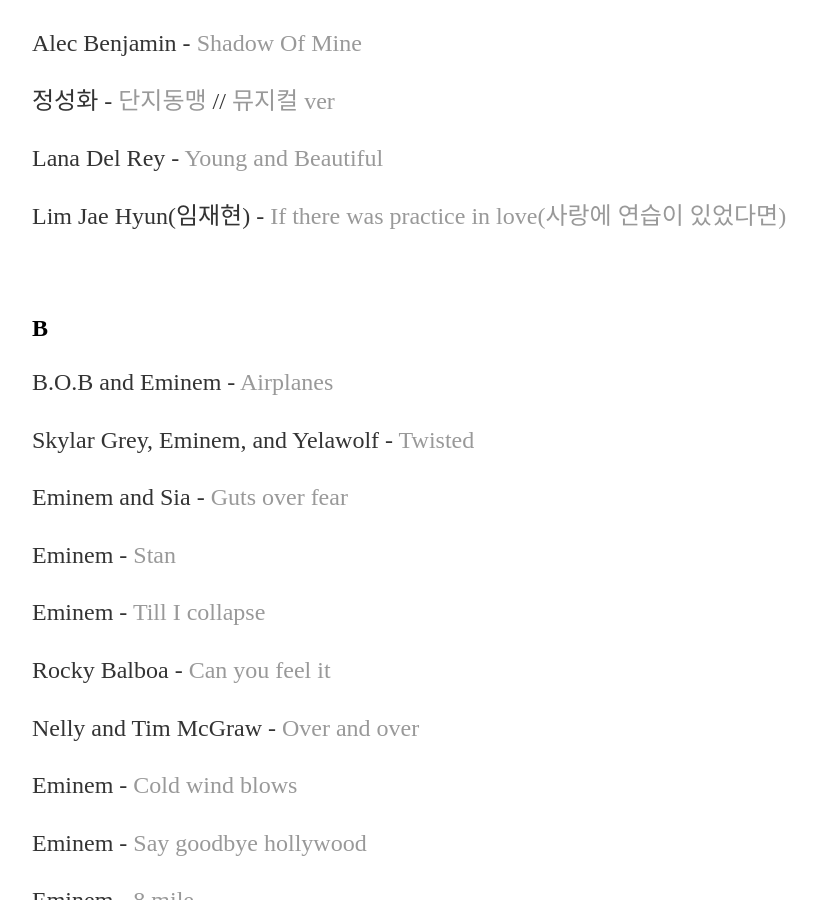
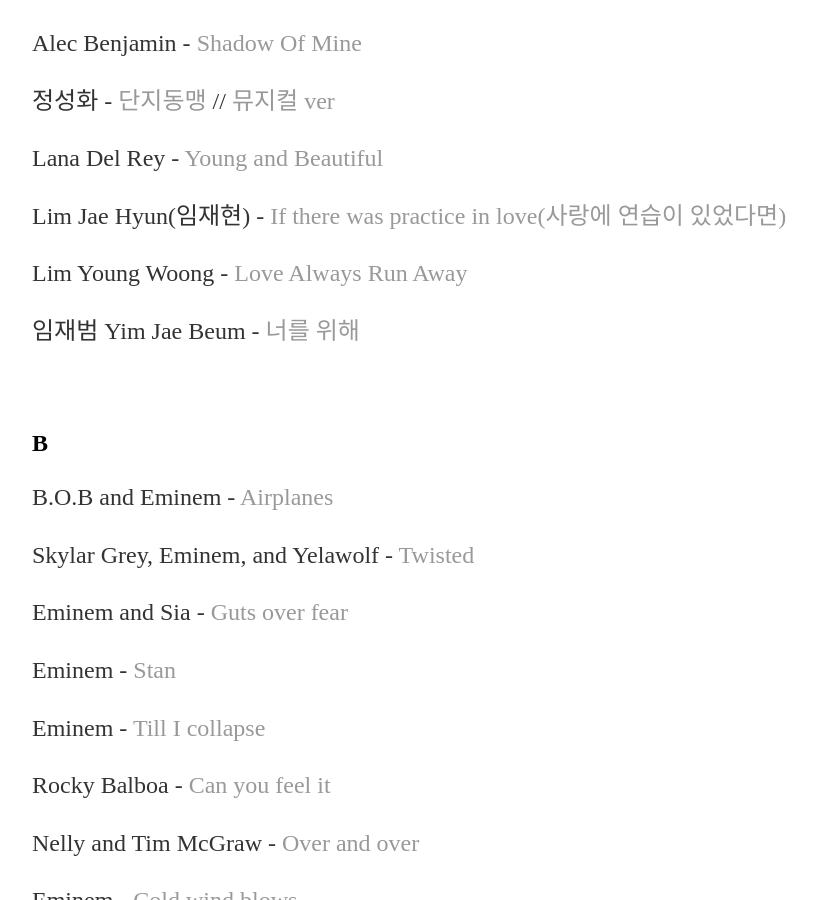
Before and after one commit to yjkweon24/yjkweon24.github.io, a Jekyll site: the page built from _posts/2018-10-23-songs-that-i-love.md, in a window 1280 px wide and 900 px high, scrolled down 3767 px. Shown: the whole window, without its empty margins (160-976 px from the left). Built offline with Jekyll 4.4.1, drawn with Linux system fonts in a browser that asks for light colours; some of the changed text lies outside the part shown.

Commit message:
Update 2018-10-23-songs-that-i-love.md

```diff
--- a/_posts/2018-10-23-songs-that-i-love.md
+++ b/_posts/2018-10-23-songs-that-i-love.md
@@ -128,6 +128,10 @@
 Lana Del Rey - [Young and Beautiful](https://www.youtube.com/watch?v=o_1aF54DO60&ab_channel=LanaDelReyVEVO)
 
 Lim Jae Hyun(임재현) - [If there was practice in love(사랑에 연습이 있었다면)](https://youtu.be/kXAvbHPdTZ0?si=l6_hmAbVEjs8h0D2)
+
+Lim Young Woong - [Love Always Run Away](https://youtu.be/LKQ-18LoFQk?si=5-e1pwObLNOnUdVD)
+
+임재범 Yim Jae Beum - [너를 위해](https://youtu.be/GiKvLl1V6mY?si=7v8GL57r-svArw5B)
 
 <br>
 
```
Also changed, not shown: other parts of _posts/2018-10-23-songs-that-i-love.md (+0 -2 lines).
